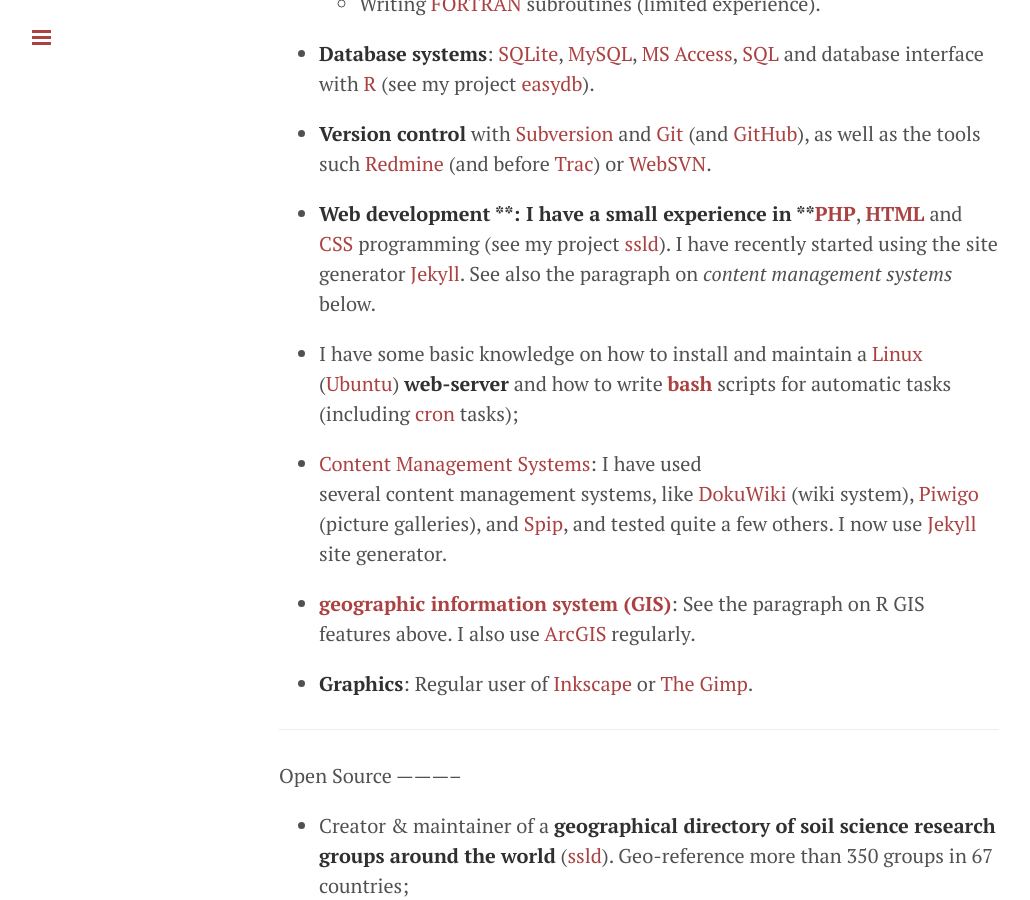
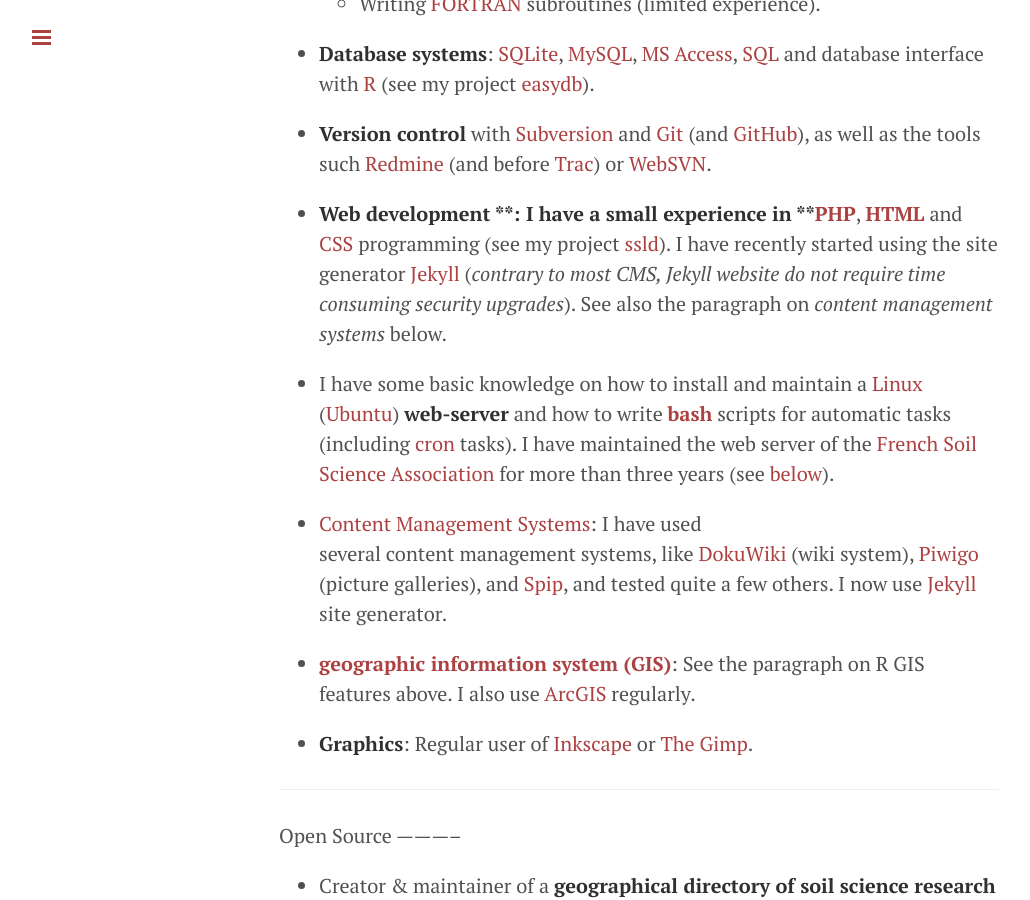
Before and after one commit to julienmoeys/julienmoeys.github.io, a Jekyll site: the page built from CV.md, in a window 1280 px wide and 900 px high, scrolled down 2863 px. Shown: the whole window, without its empty margins (1-1031 px from the left). Built offline with Jekyll 4.4.1, drawn with Linux system fonts in a browser that asks for light colours; Markdown is read by kramdown in place of the engine named in the settings.

Commit message:
update IT section

```diff
--- a/CV.md
+++ b/CV.md
@@ -128,8 +128,8 @@
 
     *   S3 and [S4][] **object-oriented programming**.
 
-    *   **Processing geographic data** in [R][] with _[sp][]_,
-        _[maptools][]_, _[raster][]_, _[rgeos][]_ and _[rgdal][]_.
+    *   **Processing geographic data** in [R][] with [sp][],
+        [maptools][], [raster][], [rgeos][] and [rgdal][].
 
     *   **Automatic report** generation with [knitr][] or [Sweave][].
 
@@ -147,13 +147,17 @@
 
 *   **Web development **: I have a small experience in **[PHP][]**,
     **[HTML][]** and [CSS][] programming (see my project [ssld][]).
-    I have recently started using the site generator [Jekyll][].
-    See also the paragraph on _content management systems_ below.
+    I have recently started using the site generator [Jekyll][]
+    (_contrary to most CMS, Jekyll website do not require time
+    consuming security upgrades_). See also the paragraph on
+    _content management systems_ below.
 
 *   I have some basic knowledge on how to install and maintain
     a [Linux][] ([Ubuntu][]) **web-server** and how to write
     **[bash][]** scripts for automatic tasks (including [cron][]
-    tasks);
+    tasks). I have maintained the web server of the [French Soil
+    Science Association][AFES] for more than three years (see
+    [below](#associations)).
 
 *   [Content Management Systems][CMS]: I have used
     several content management systems, like [DokuWiki][] (wiki
```
